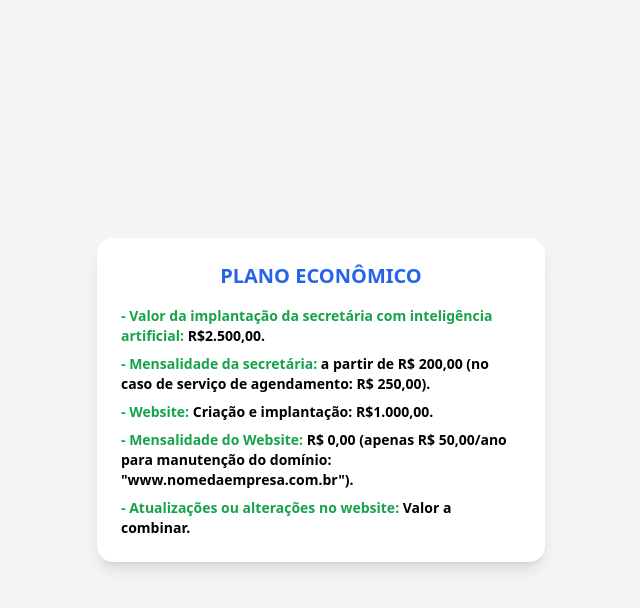
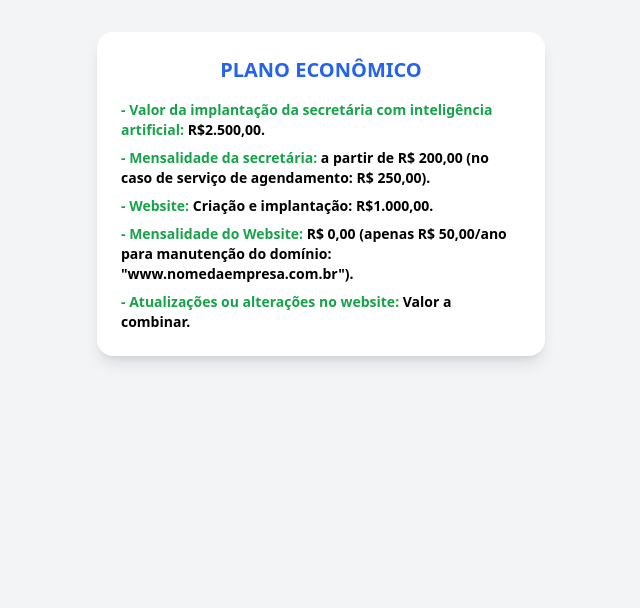
Before and after one commit to automatizaia/planoeconomico, a plain HTML site: page index.html in a window 1280 px wide. Shown: the whole page, without its empty margins (319-959 px from the left). Drawn offline with nearby package versions, Linux system fonts and the light colour scheme.

Commit message:
Update index.html

```diff
--- a/index.html
+++ b/index.html
@@ -6,8 +6,8 @@
     <script src="https://cdn.tailwindcss.com"></script>
     <title>Plano Econômico</title>
 </head>
-<body class="flex items-center justify-center min-h-screen bg-gray-100">
-    <div class="bg-white shadow-lg rounded-2xl p-6 max-w-md text-gray-800">
+<body class="bg-gray-100">
+    <div class="bg-white shadow-lg rounded-2xl p-6 max-w-md text-gray-800 mx-auto mt-8">
         <h2 class="text-xl font-bold text-center text-blue-600 mb-4">PLANO ECONÔMICO</h2>
         <p class="text-sm mb-2 font-bold text-green-600">- Valor da implantação da secretária com inteligência artificial:<span class="text-black"> R$2.500,00.</span></p>
         <p class="text-sm mb-2 font-bold text-green-600">- Mensalidade da secretária: <span class="text-black">a partir de R$ 200,00 (no caso de serviço de agendamento: R$ 250,00).</span></p>
```
